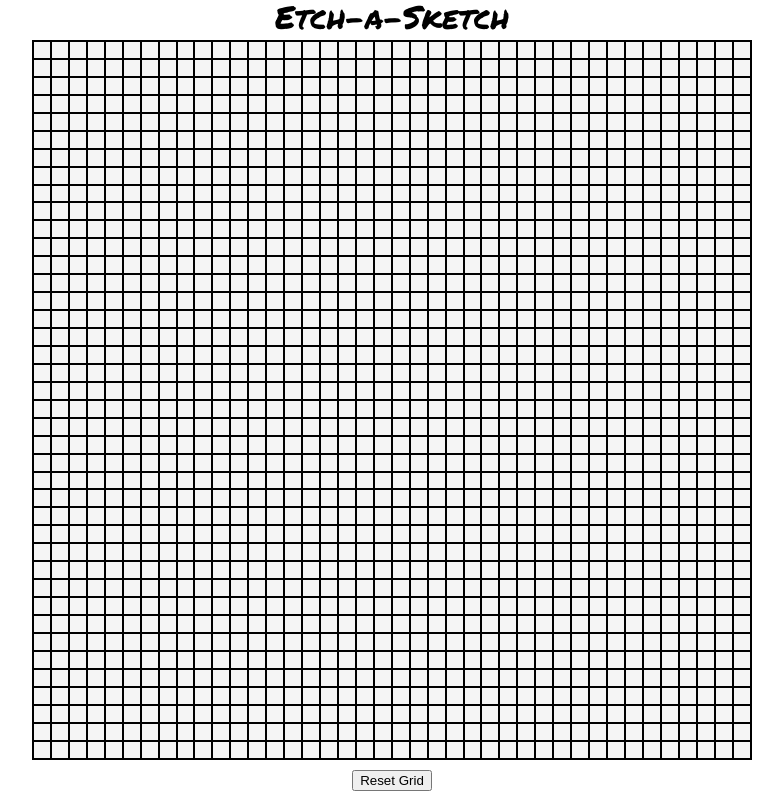
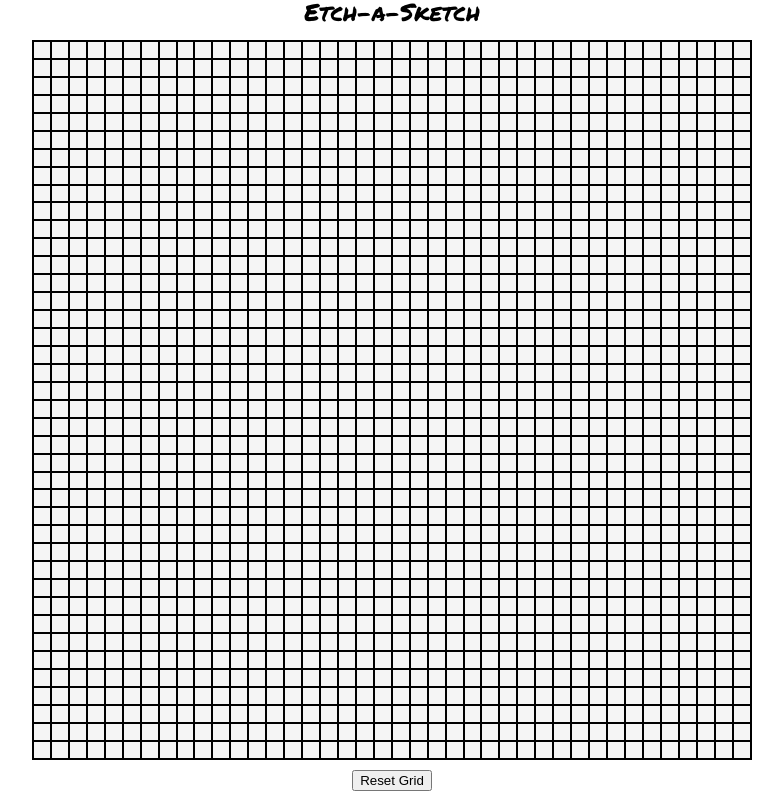
Before and after one commit to HootDunk/etch-a-sketch, a plain HTML site: page index.html in a window 1280 px wide. Shown: the whole page, without its empty margins (248-1031 px from the left). Drawn offline with Linux system fonts and the light colour scheme.

Commit message:
cleaned up the code a bit

```diff
--- a/css/style.css
+++ b/css/style.css
@@ -46,7 +46,7 @@ h1 {
     text-align: center;
     font-family: 'Permanent Marker', cursive;
 
-    font-size: 2em;
+    font-size: 1.5em;
 
 }
 
```
Also changed, not shown: script.js (+2 -26 lines).
